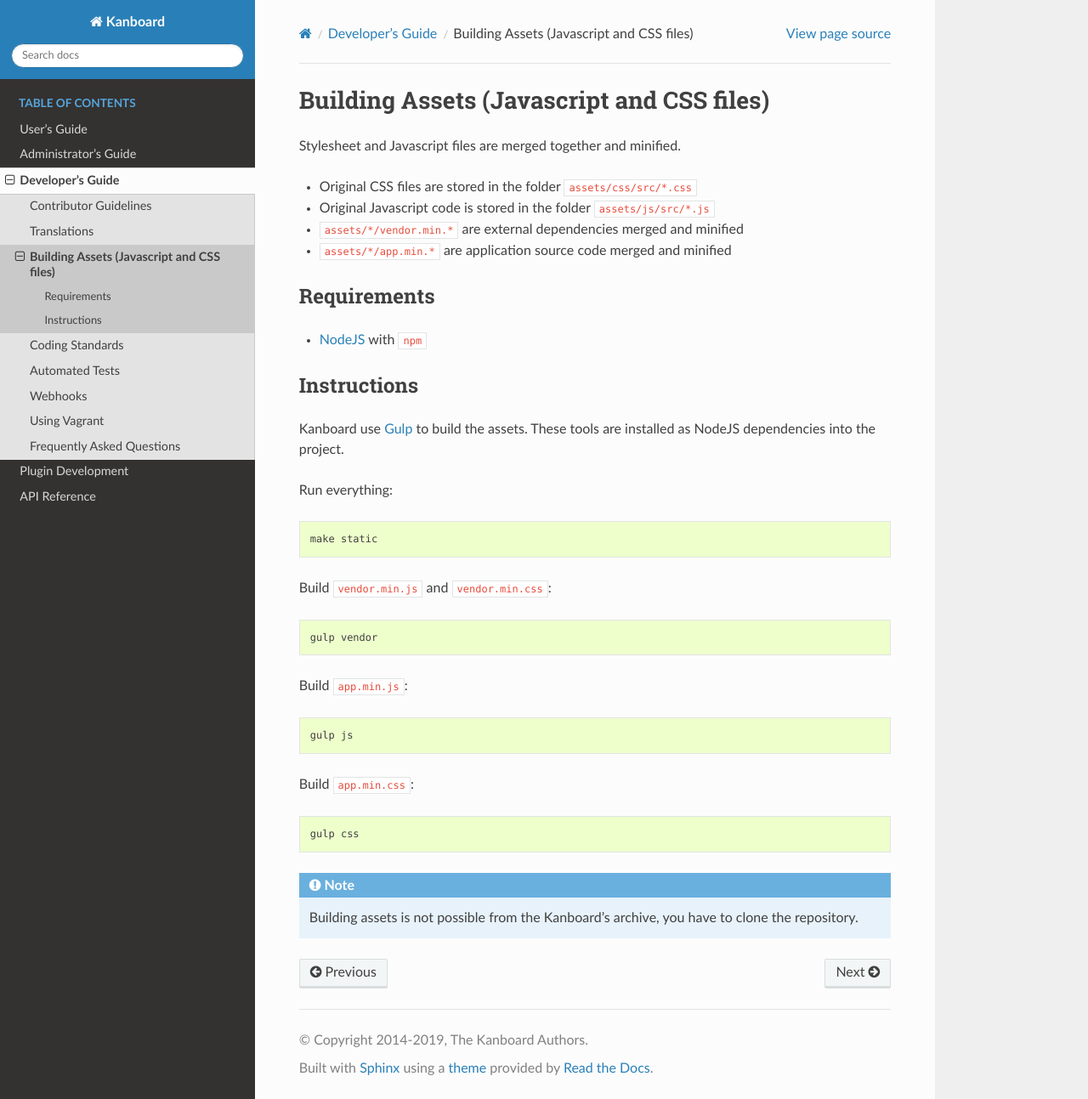
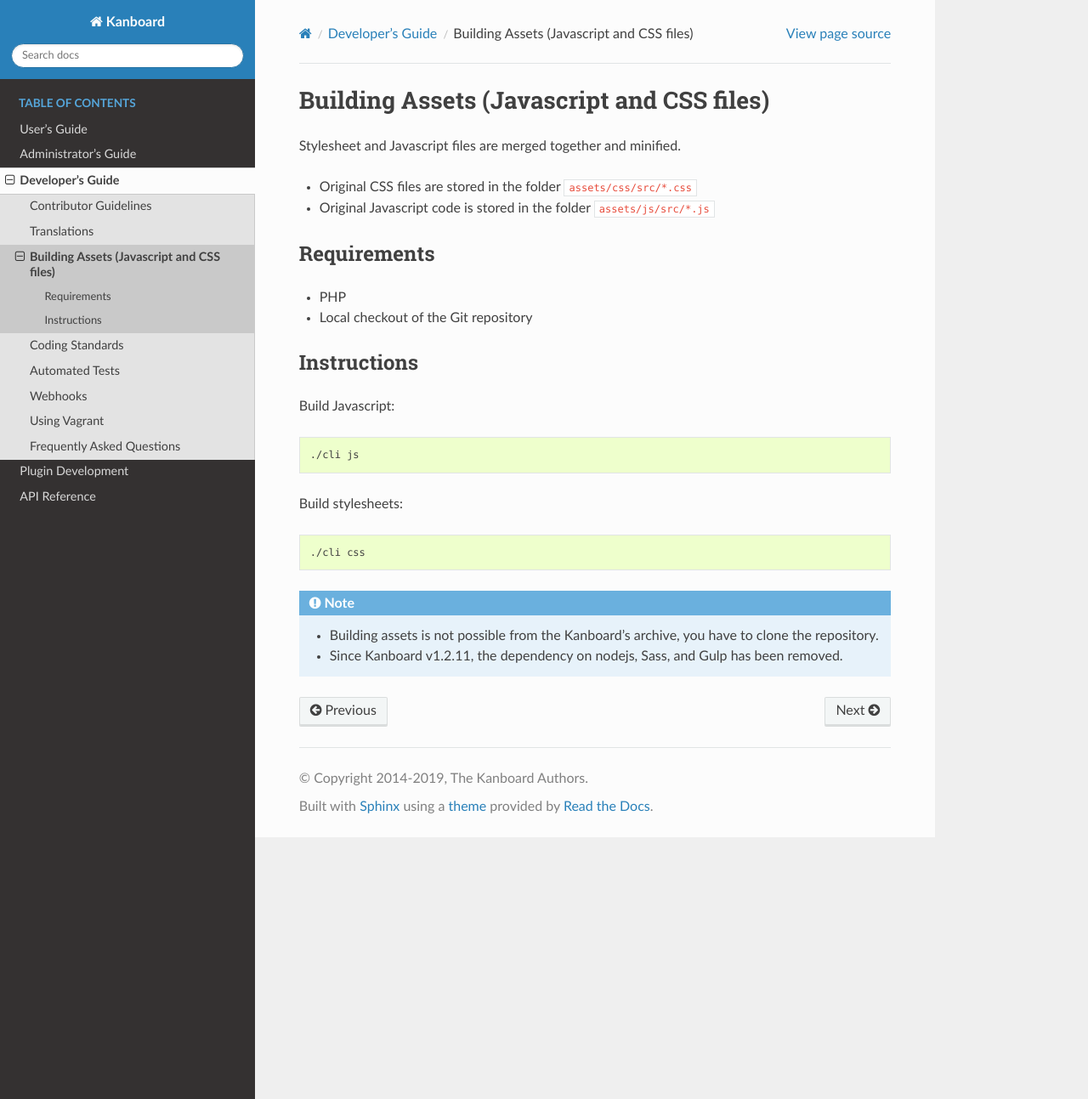
Before and after one commit to kanboard/documentation, a Sphinx documentation site: the page built from source/developer_guide/assets.rst, in a window 1280 px wide and 1293 px high. Shown: the whole window at 85% size. Built offline with Sphinx 7.4.7 and the Read the Docs theme 2.0.0, drawn with Linux system fonts in a browser that asks for light colours.

Commit message:
Update instructions to build assets

```diff
--- a/source/developer_guide/assets.rst
+++ b/source/developer_guide/assets.rst
@@ -5,42 +5,29 @@
 
 - Original CSS files are stored in the folder ``assets/css/src/*.css``
 - Original Javascript code is stored in the folder ``assets/js/src/*.js``
-- ``assets/*/vendor.min.*`` are external dependencies merged and minified
-- ``assets/*/app.min.*`` are application source code merged and minified
 
 Requirements
 ------------
 
-- `NodeJS <https://nodejs.org/>`__ with ``npm``
+- PHP
+- Local checkout of the Git repository
 
 Instructions
 ------------
 
-Kanboard use `Gulp <http://gulpjs.com/>`__ to build the assets.
-These tools are installed as NodeJS dependencies into the project.
-
-Run everything:
+Build Javascript:
 
 .. code:: bash
 
-    make static
+    ./cli js
 
-Build ``vendor.min.js`` and ``vendor.min.css``:
+Build stylesheets:
 
 .. code:: bash
 
-    gulp vendor
+    ./cli css
 
-Build ``app.min.js``:
+.. note::
 
-.. code:: bash
-
-    gulp js
-
-Build ``app.min.css``:
-
-.. code:: bash
-
-    gulp css
-
-.. note::  Building assets is not possible from the Kanboard’s archive, you have to clone the repository.
+	- Building assets is not possible from the Kanboard’s archive, you have to clone the repository.
+	- Since Kanboard v1.2.11, the dependency on nodejs, Sass, and Gulp has been removed.
```
